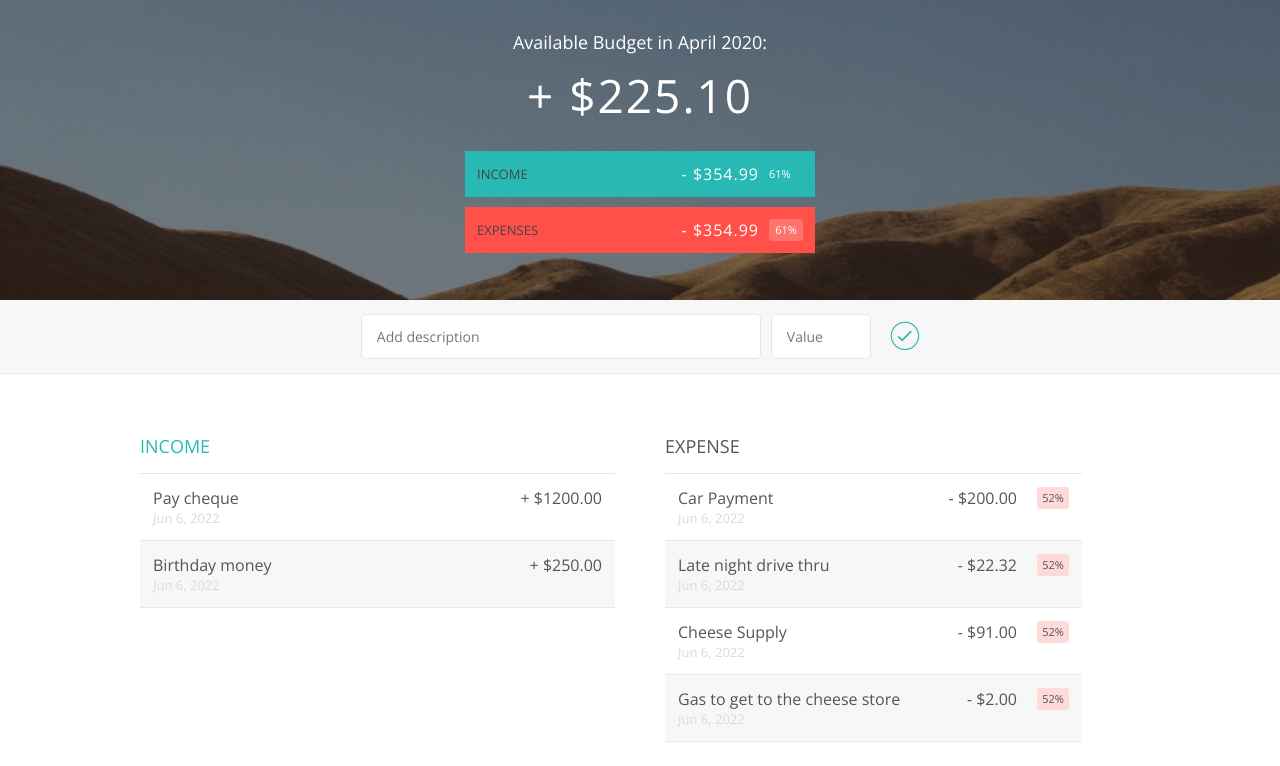
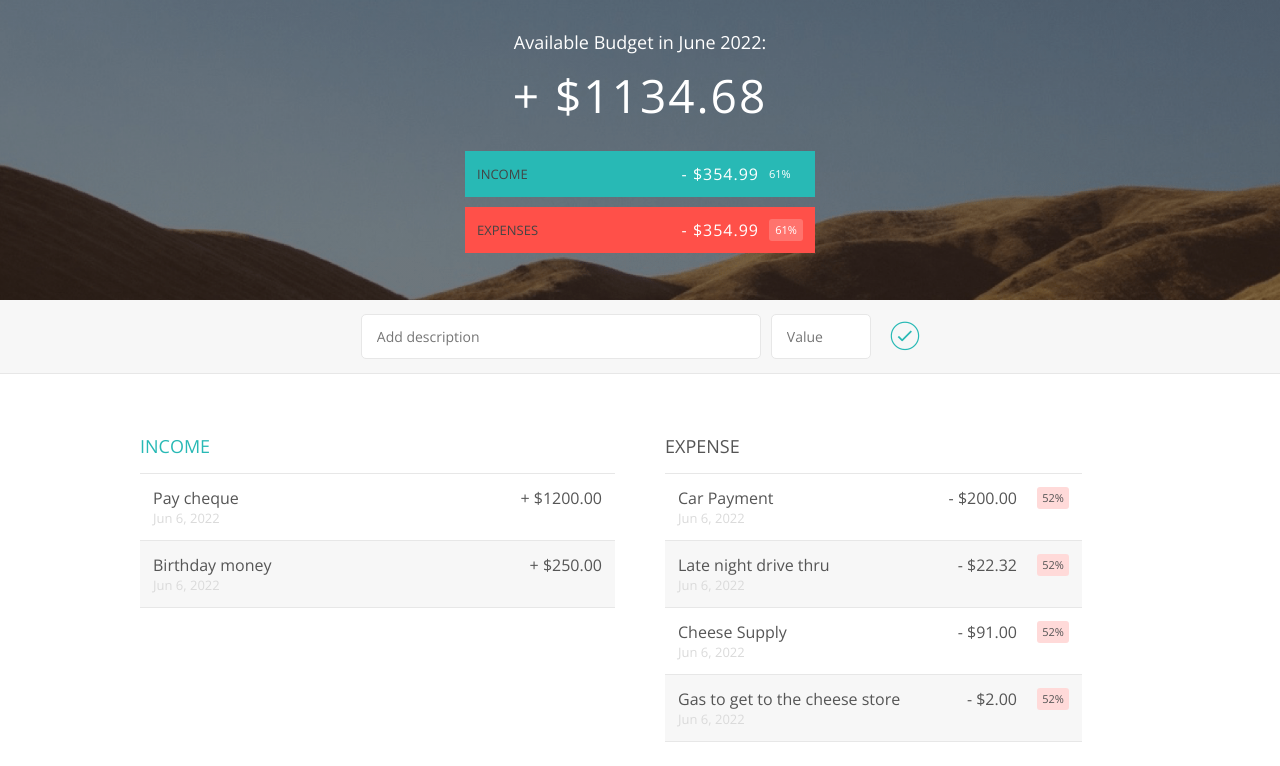
Before and after one commit to cmacmitt/f21-react-budget, a React (Create React App) app: page / in a window 1280 px wide. Shown: the top 766 px of the page. Built offline with nearby package versions, Linux system fonts and the light colour scheme.

Commit message:
update budget header data

```diff
--- a/src/App.js
+++ b/src/App.js
@@ -51,18 +51,20 @@ function App() {
       date: Date.now(),
     },
   ];
+
   const [transactions, setTransactions] = useState(initialState);
 
   const incomes = transactions.filter(
     (transaction) => transaction.type === "income"
   );
+
   const expenses = transactions.filter(
     (transaction) => transaction.type === "expense"
   );
 
   return (
     <>
-      <BudgetHeader />
+      <BudgetHeader incomes={incomes} expenses={expenses} />
 
       <div className="bottom">
         <AddTransactionForm />
--- a/src/components/BudgetHeader.jsx
+++ b/src/components/BudgetHeader.jsx
@@ -1,19 +1,38 @@
 import styles from "./BudgetHeader.module.css";
 import BudgetSummary from "./BudgetSummary";
 
-const BudgetHeader = () => {
+const BudgetHeader = ({ incomes, expenses }) => {
+  const incomeTotal = incomes.reduce(
+    (total, transaction) => total + transaction.amount,
+    0
+  );
+
+  const expenseTotal = expenses.reduce(
+    (total, transaction) => total + transaction.amount,
+    0
+  );
+
+  const displayDate = new Date().toLocaleDateString("en-CA", {
+    month: "long",
+
+    year: "numeric",
+  });
+  const netIncome = incomeTotal - expenseTotal;
+
   return (
     <div className={styles.top}>
       <div className={styles.container}>
         <div className={styles.title}>
           Available Budget in
-          <span className={styles.month}> April 2020</span>:
+          <span className={styles.month}> {displayDate}</span>:
         </div>
 
-        <div className={styles.value}>+ $225.10</div>
+        <div className={styles.value}>
+          {netIncome >= 0 ? "+" : "-"} ${netIncome.toFixed(2)}
+        </div>
 
-        <BudgetSummary type="incomes" />
-        <BudgetSummary type="expenses" />
+        <BudgetSummary type="incomes" total={incomeTotal} />
+        <BudgetSummary type="expenses" total={expenseTotal} />
       </div>
     </div>
   );
```
